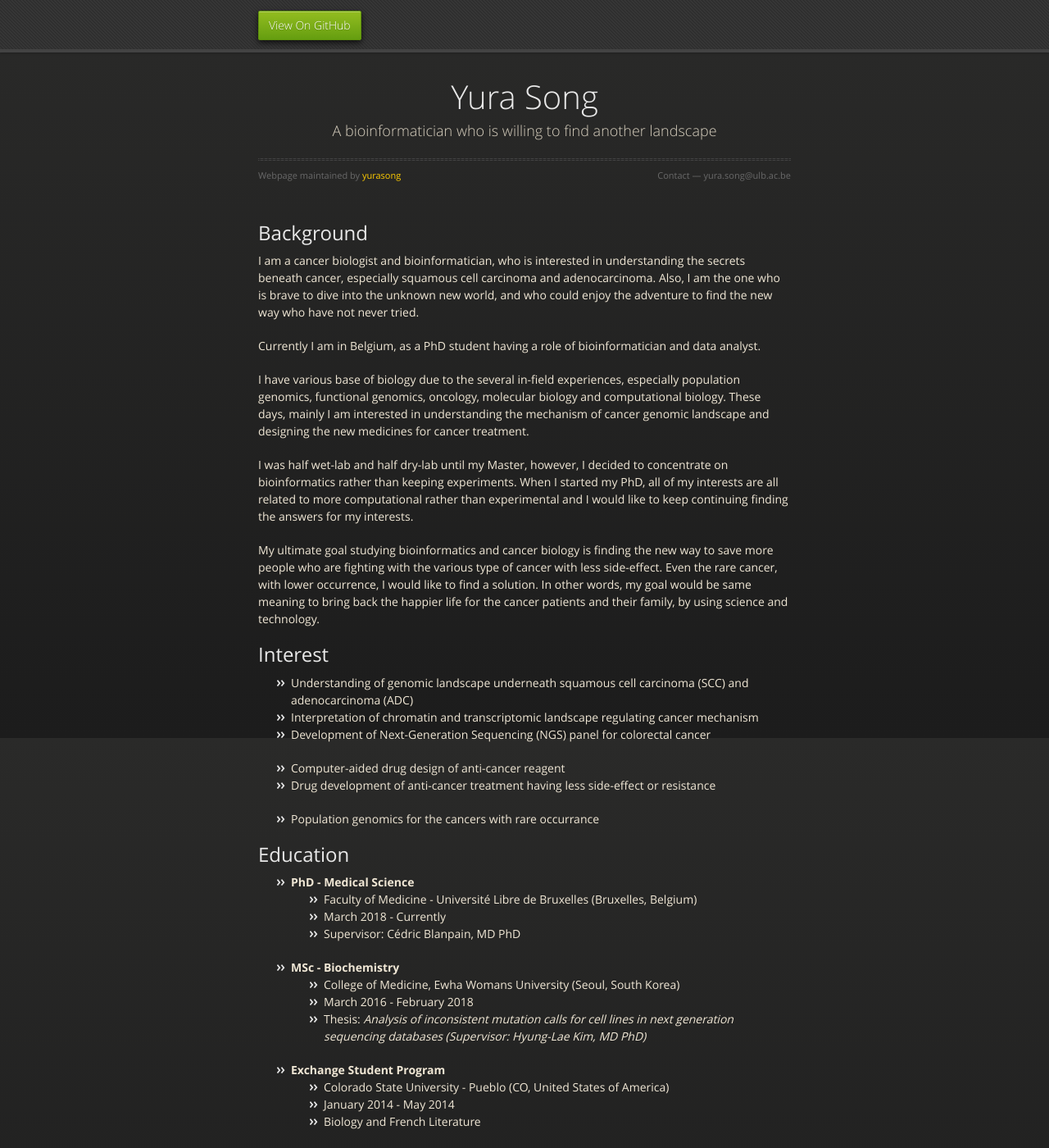
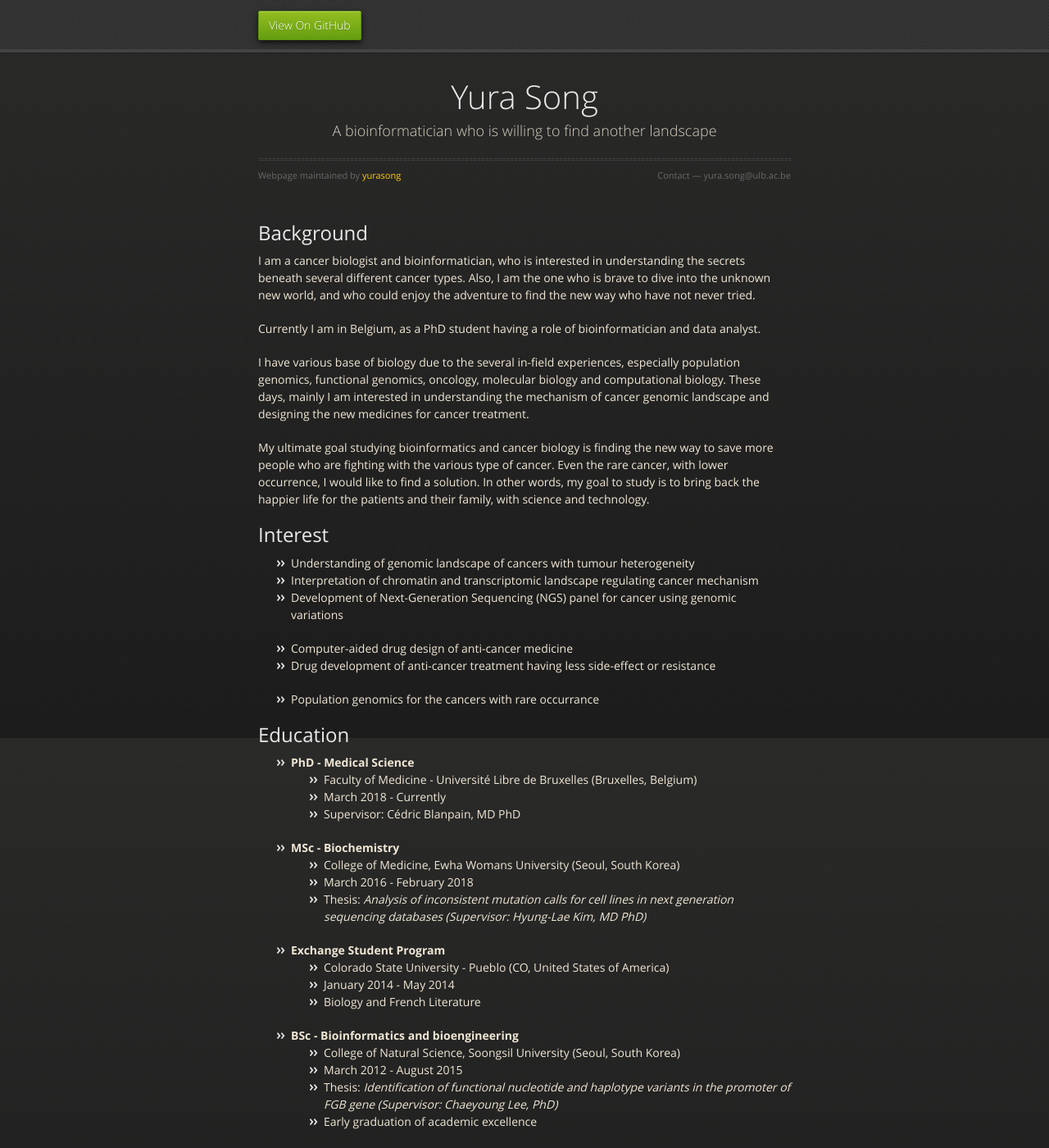
Before and after one commit to yurasong/yurasong.github.io, a Jekyll site: the page built from index.md, in a window 1280 px wide and 1400 px high. Shown: the whole window at 82% size. Built offline with Jekyll 4.4.1, drawn with Linux system fonts in a browser that asks for light colours; our own code applies the rules of GitHub Pages for plain Markdown files; some of the changed text lies outside the part shown.

Commit message:
Update index.md

```diff
--- a/index.md
+++ b/index.md
@@ -4,23 +4,21 @@
 
 ## Background
 
-I am a cancer biologist and bioinformatician, who is interested in understanding the secrets beneath cancer, especially squamous cell carcinoma and adenocarcinoma. Also, I am the one who is brave to dive into the unknown new world, and who could enjoy the adventure to find the new way who have not never tried.
+I am a cancer biologist and bioinformatician, who is interested in understanding the secrets beneath several different cancer types. Also, I am the one who is brave to dive into the unknown new world, and who could enjoy the adventure to find the new way who have not never tried.
 
 Currently I am in Belgium, as a PhD student having a role of bioinformatician and data analyst.
 
 I have various base of biology due to the several in-field experiences, especially population genomics, functional genomics, oncology, molecular biology and computational biology. These days, mainly I am interested in understanding the mechanism of cancer genomic landscape and designing the new medicines for cancer treatment.
 
-I was half wet-lab and half dry-lab until my Master, however, I decided to concentrate on bioinformatics rather than keeping experiments. When I started my PhD, all of my interests are all related to more computational rather than experimental and I would like to keep continuing finding the answers for my interests.
-
-My ultimate goal studying bioinformatics and cancer biology is finding the new way to save more people who are fighting with the various type of cancer with less side-effect. Even the rare cancer, with lower occurrence, I would like to find a solution. In other words, my goal would be same meaning to bring back the happier life for the cancer patients and their family, by using science and technology.
+My ultimate goal studying bioinformatics and cancer biology is finding the new way to save more people who are fighting with the various type of cancer. Even the rare cancer, with lower occurrence, I would like to find a solution. In other words, my goal to study is to bring back the happier life for the patients and their family, with science and technology.
 
 ## Interest
 
-*   Understanding of genomic landscape underneath squamous cell carcinoma (SCC) and adenocarcinoma (ADC)
+*   Understanding of genomic landscape of cancers with tumour heterogeneity
 *   Interpretation of chromatin and transcriptomic landscape regulating cancer mechanism
-*   Development of Next-Generation Sequencing (NGS) panel for colorectal cancer
+*   Development of Next-Generation Sequencing (NGS) panel for cancer using genomic variations
 
-*   Computer-aided drug design of anti-cancer reagent
+*   Computer-aided drug design of anti-cancer medicine
 *   Drug development of anti-cancer treatment having less side-effect or resistance
 
 *   Population genomics for the cancers with rare occurrance
```
Also changed, not shown: other parts of index.md (+1 -1 lines).
